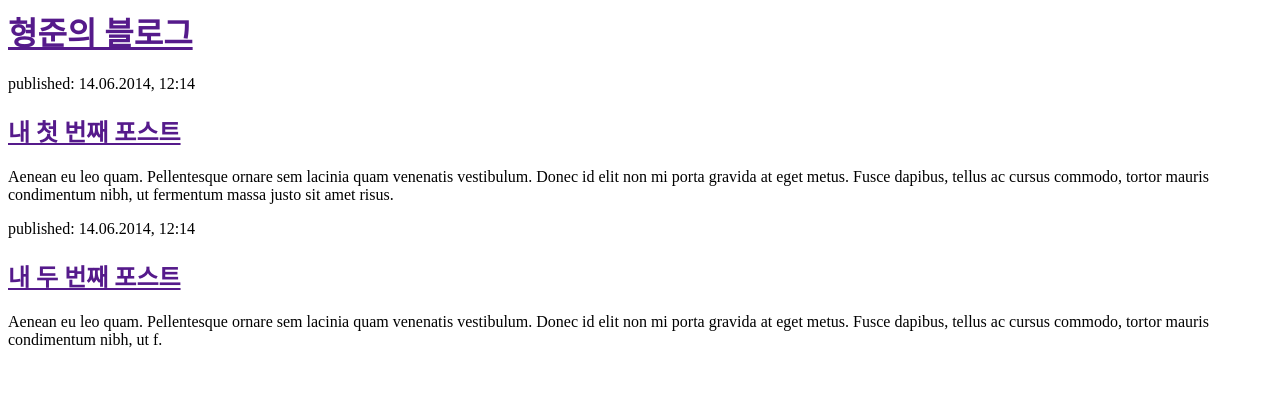
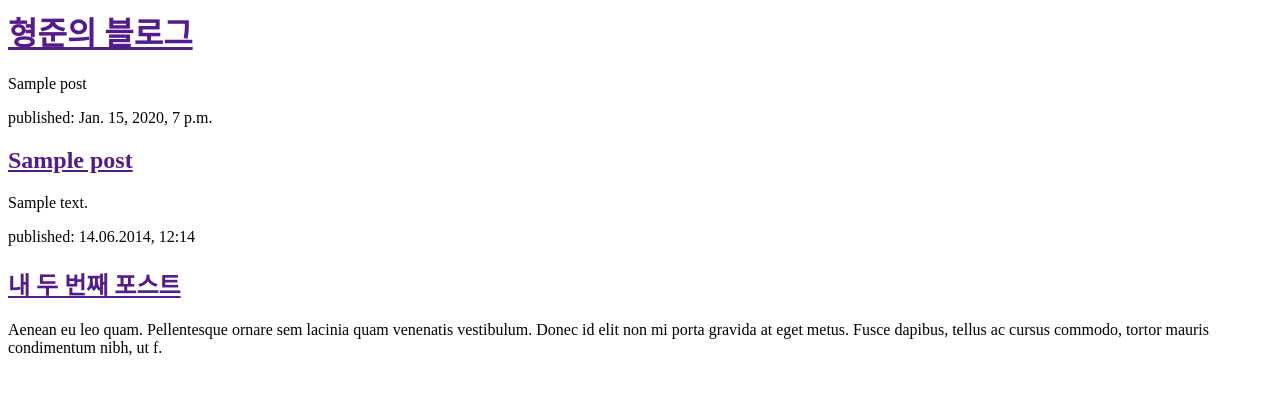
Before and after one commit to gitjaewon/my-first-blog, a Django app: page / in a window 1280 px wide. Shown: the top 395 px of the page. Run offline with Django 5.2, Linux system fonts and the light colour scheme; tables that the repository leaves empty hold one stand-in row (values such as "Sample post").

Commit message:
Modified templates to display posts from database.

```diff
--- a/blog/templates/blog/post_list.html
+++ b/blog/templates/blog/post_list.html
@@ -8,9 +8,12 @@
             </div>
 
             <div>
-                <p>published: 14.06.2014, 12:14</p>
-                <h2><a href="">내 첫 번째 포스트</a></h2>
-                <p>Aenean eu leo quam. Pellentesque ornare sem lacinia quam venenatis vestibulum. Donec id elit non mi porta gravida at eget metus. Fusce dapibus, tellus ac cursus commodo, tortor mauris condimentum nibh, ut fermentum massa justo sit amet risus.</p>
+                {% for post in posts %}
+                 {{ post }}
+                <p>published: {{ post.published_date }}</p>
+                <h2><a href="">{{ post.title }}</a></h2>
+                <p>{{ post.text|linebreaks }}</p>
+                {% endfor %}
             </div>
 
             <div>
--- a/blog/views.py
+++ b/blog/views.py
@@ -1,4 +1,7 @@
 from django.shortcuts import render
+from django.utils import timezone
+from .models import Post
 
 def post_list(request):
-    return render(request, 'blog/post_list.html', {})
+    posts = Post.objects.filter(published_date__lte=timezone.now()).order_by('published_date')
+    return render(request, 'blog/post_list.html', {'posts': posts})
```
